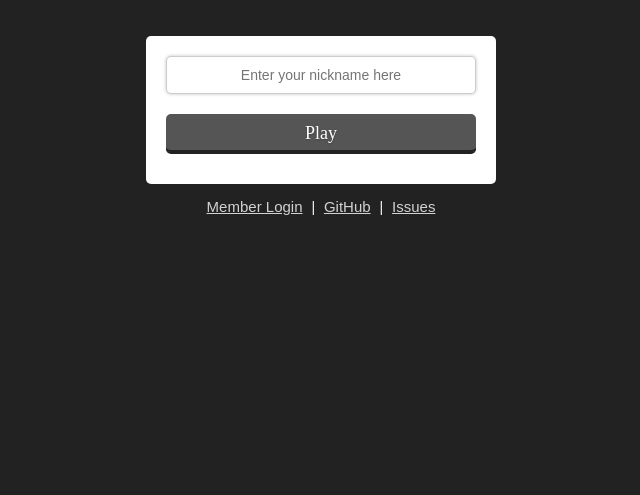
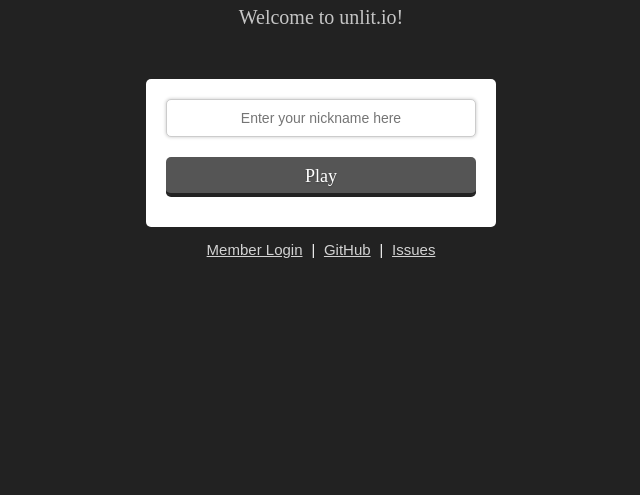
Before and after one commit to RichVerySoong/unlit.io, a website: page client/index.html in a window 1280 px wide. Shown: the part 305-800 px from the top of the page, without its empty margins (319-959 px from the left). Drawn offline with nearby package versions, Linux system fonts and the light colour scheme; no server answers; a small style sheet from the web is missing.

Commit message:
startonfinfout

```diff
--- a/client/css/main.css
+++ b/client/css/main.css
@@ -123,3 +123,10 @@ canvas {
 .footer a:hover {
     opacity: 0.6;
 }
+
+#rules {
+  text-align: center;
+  text-decoration: bold;
+  font-size: 20px;
+  font-family: de-walpergens-pica;
+}
--- a/client/index.html
+++ b/client/index.html
@@ -15,6 +15,7 @@
         <canvas tabindex="1" id="cvs"></canvas>
     </div>
     <p class="title animated bounceInDown">unlit.io</p>
+    <p id = "rules" style="color:white;" onload="changeText()">Welcome to unlit.io!</p>
     <div id="startMenuWrapper">
         <div id="startMenu">
             <input type="text" tabindex="0" spellcheck="false" autofocus placeholder="Enter your nickname here" id="playerNameInput" />
--- a/client/js/member-login.js
+++ b/client/js/member-login.js
@@ -17,3 +17,17 @@ function memberLogin() {
       document.getElementById("memberLogin").innerHTML = "Member Login";
     }
 }
+$(document).ready(function() {
+  var rules = $('#rules');
+  function runIt() {
+  rules.animate({opacity:'-=1'}, 3000);
+  rules.animate({opacity:'+=1'}, 3000, runIt);
+}
+  runIt();
+});
+// function changeText() {
+//   var place = 0;
+//   var ruleList = ["Move your mouse to turn you character and flashlight", "Hit other ghosts with your flashlight", "Don't get hit by another ghost's flahslight", "Be the last ghost living"];
+//   document.getElementById("rules").innerHTML = "HELLO";
+//   runIt();
+// }
```
